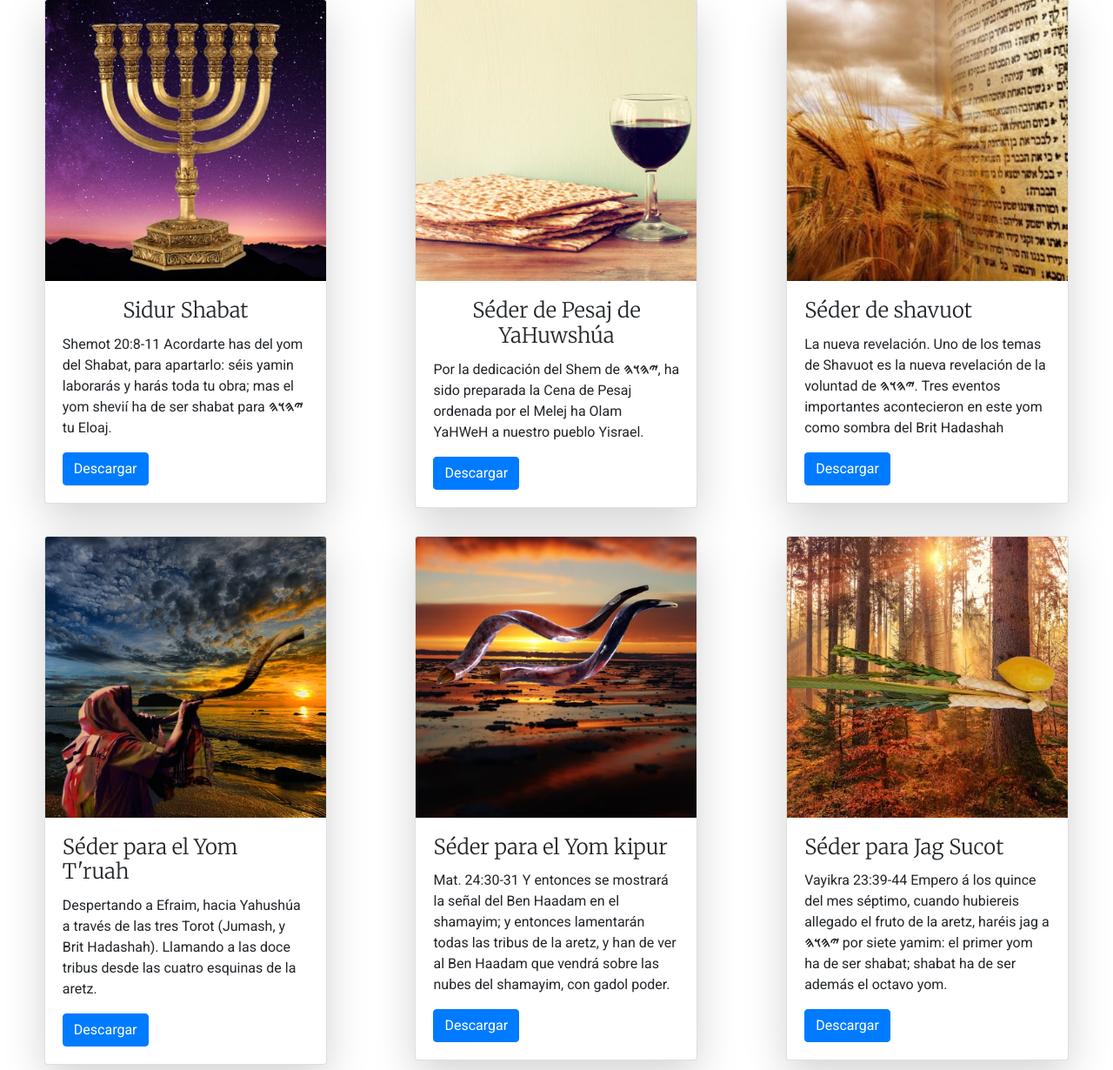
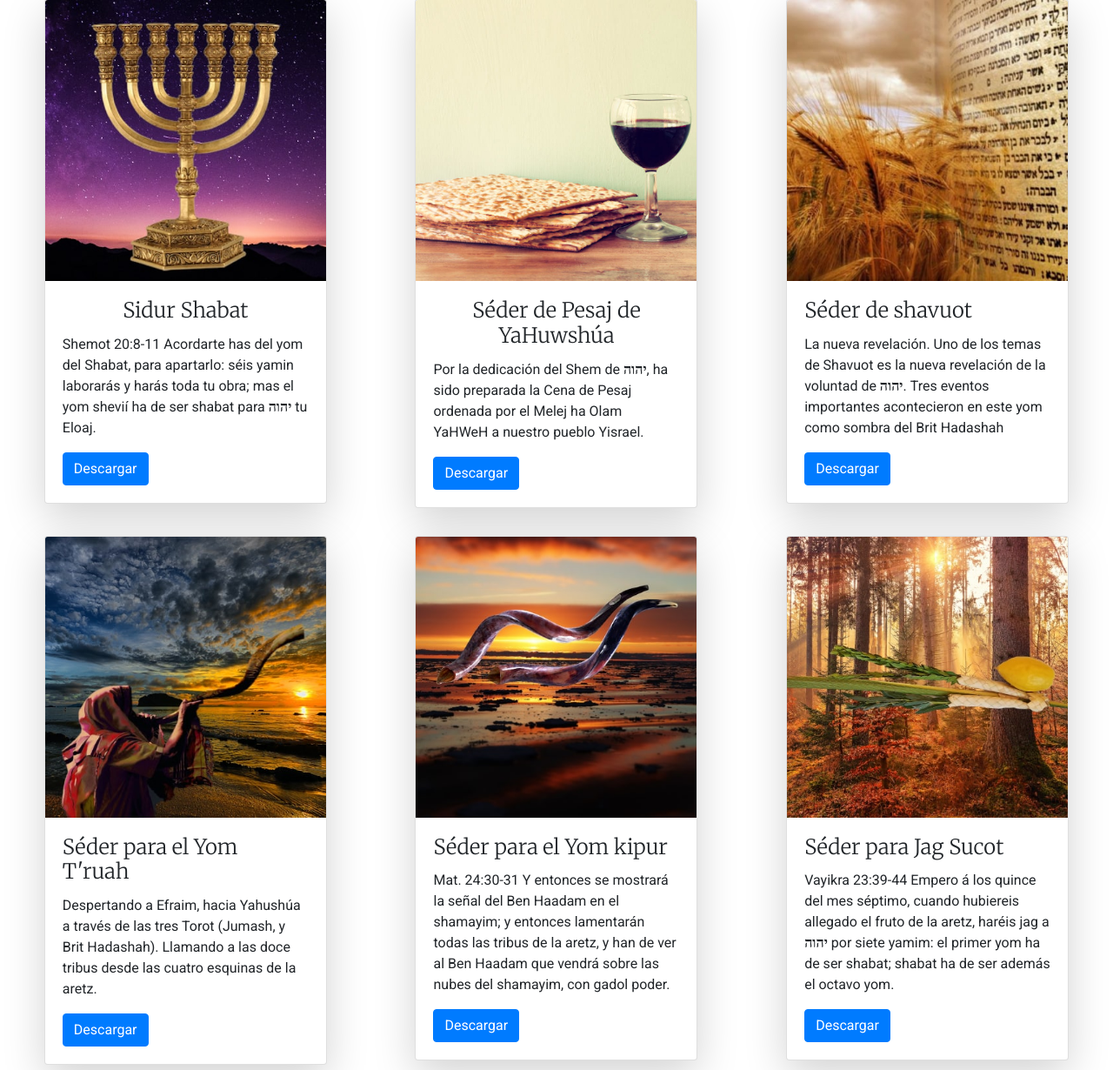
Before and after one commit to alrom7/efraimregresa.org, a PHP site: page /sidurim.php in a window 1280 px wide. Shown: the part 481-1711 px from the top of the page at 87% size. Run offline with PHP 8.4, Linux system fonts and the light colour scheme; some libraries are stand-ins or nearby versions.

Commit message:
Second commit

```diff
--- a/sidurim.php
+++ b/sidurim.php
@@ -38,7 +38,7 @@ style="background-image: url('img/banner/sidurim.jpg');
       <h4 class="card-title text-center">Sidur Shabat</h4>
      <p>Shemot 20:8-11 Acordarte has del yom del Shabat, para
 apartarlo: séis yamin laborarás y harás toda tu obra; mas el
-yom shevií ha de ser shabat para <b>𐤉𐤄𐤅𐤄</b> tu Eloaj.
+yom shevií ha de ser shabat para <b>יהוה</b> tu Eloaj.
 	</p>
       <a href="pdf/sidur-shabat2020.pdf" class="btn btn-primary stretched-link" target="_blank">Descargar</a>
     </div>
@@ -52,7 +52,7 @@ yom shevií ha de ser shabat para <b>𐤉𐤄𐤅𐤄</b> tu Eloaj.
     <img class="card-img-top" src="img/sidurim/pesaj.jpg" alt="Card image" style="width:100%">
     <div class="card-body">
       <h4 class="card-title text-center">Séder de Pesaj de YaHuwshúa</h4>
-     <p>Por la dedicación del Shem de <b>𐤉𐤄𐤅𐤄</b>, ha sido preparada la Cena de Pesaj ordenada por el Melej ha Olam YaHWeH a nuestro pueblo Yisrael.
+     <p>Por la dedicación del Shem de <b>יהוה</b>, ha sido preparada la Cena de Pesaj ordenada por el Melej ha Olam YaHWeH a nuestro pueblo Yisrael.
 	</p>
       <a href="pdf/sidur-pesaj.pdf" class="btn btn-primary stretched-link" target="_blank">Descargar</a>
     </div>
@@ -66,7 +66,7 @@ yom shevií ha de ser shabat para <b>𐤉𐤄𐤅𐤄</b> tu Eloaj.
     <img class="card-img-top" src="img/sidurim/shavuot.jpg" alt="Card image" style="width:100%">
     <div class="card-body">
       <h4 class="card-title">Séder de shavuot</h4>
-     <p>La nueva revelación. Uno de los temas de Shavuot es la nueva revelación de la voluntad de <b>𐤉𐤄𐤅𐤄</b>. Tres eventos importantes acontecieron en este yom como sombra del Brit Hadashah
+     <p>La nueva revelación. Uno de los temas de Shavuot es la nueva revelación de la voluntad de <b>יהוה</b>. Tres eventos importantes acontecieron en este yom como sombra del Brit Hadashah
 	</p>
       <a href="pdf/sidur-shavuot.pdf" class="btn btn-primary stretched-link" target="_blank">Descargar</a>
     </div>
@@ -112,7 +112,7 @@ yom shevií ha de ser shabat para <b>𐤉𐤄𐤅𐤄</b> tu Eloaj.
     <img class="card-img-top" src="img/sidurim/sucot.jpg" alt="Card image" style="width:100%">
     <div class="card-body">
       <h4 class="card-title">Séder para Jag Sucot</h4>
-     <p>Vayikra 23:39-44 Empero á los quince del mes séptimo, cuando hubiereis allegado el fruto de la aretz, haréis jag a <b>𐤉𐤄𐤅𐤄</b> por siete yamim: el primer yom ha de ser shabat; shabat ha de ser además el octavo yom.
+     <p>Vayikra 23:39-44 Empero á los quince del mes séptimo, cuando hubiereis allegado el fruto de la aretz, haréis jag a <b>יהוה</b> por siete yamim: el primer yom ha de ser shabat; shabat ha de ser además el octavo yom.
 	 </p>
       <a href="pdf/sidur-sucot.pdf" class="btn btn-primary stretched-link" target="_blank">Descargar</a>
     </div>
```
